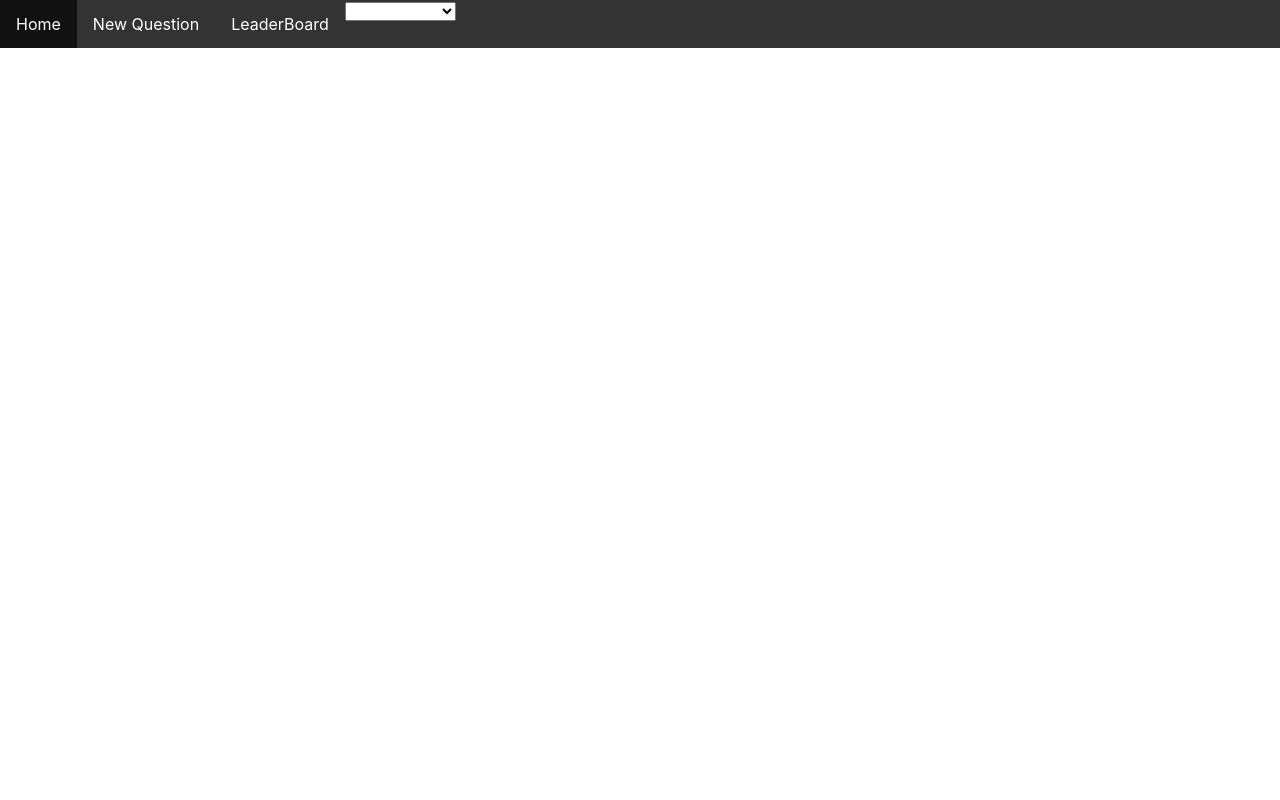
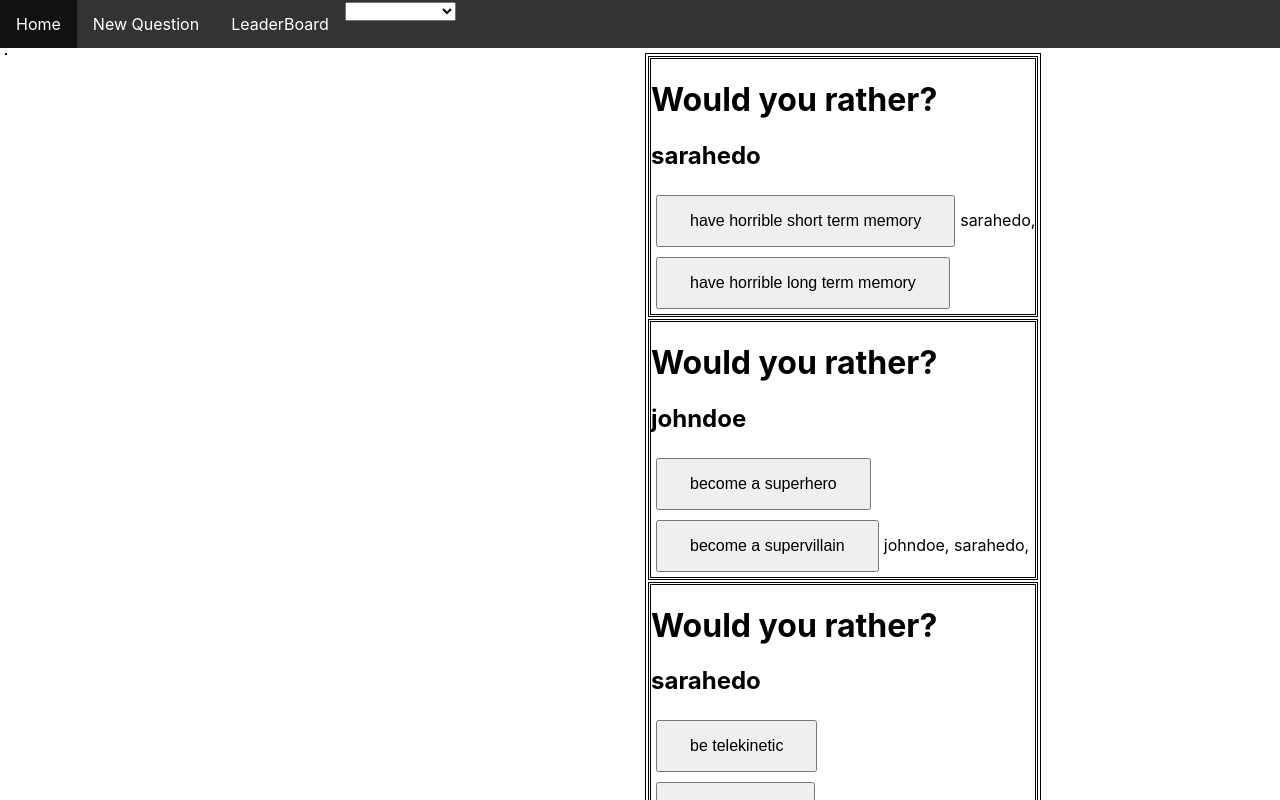
Before and after one commit to ms10596/would-you-rather, a React (Create React App) app: page / in a window 1280 px wide. Shown: the top 800 px of the page. Built offline with nearby package versions, Linux system fonts and the light colour scheme.

Commit message:
two sided tables

```diff
--- a/src/App.css
+++ b/src/App.css
@@ -89,3 +89,25 @@ li a {
 li a:hover {
     background-color: #111;
 }
+
+* {
+    box-sizing: border-box;
+}
+
+
+/* Create a two-column layout */
+
+.column {
+    float: left;
+    width: 50%;
+    padding: 5px;
+}
+
+
+/* Clearfix (clear floats) */
+
+.row::after {
+    content: "";
+    clear: both;
+    display: table;
+}
--- a/src/App.js
+++ b/src/App.js
@@ -18,21 +18,22 @@ export default function App() {
 
   useEffect(() => {
     _getUsers().then(res => setUsers(res))
-      _getQuestions().then(res => setQuestions(res))
+    _getQuestions().then(res => setQuestions(res))
   }, [])
-  console.log(users, questions)
+
+
   return (
     <Router>
       <Navbar setCurrentUser={setCurrentUser} />
       <Switch>
         <Route exact path="/">
-          <Home currentUser={currentUser} />
+          <Home currentUser={currentUser} questions={questions}/>
         </Route>
         <Route exact path="/new-question">
           <NewQuestion currentUser={currentUser} />
         </Route>
-        <Route exact path="/leaderboard">
-          <LeaderBoard />
+        <Route exact path="/leaderboard" >
+          <LeaderBoard users={users}/>
         </Route>
       </Switch>
     </Router>
--- a/src/Home.js
+++ b/src/Home.js
@@ -1,12 +1,26 @@
 import './App.css'
-
-export default function Home() {
+import Question from "./Question"
+export default function Home({ currentUser, questions }) {
+  let answeredQuestions = Object.entries(questions).filter(row => row[1]["optionOne"]["votes"].includes(currentUser) || row[1]["optionTwo"]["votes"].includes(currentUser))
+  let unansweredQuestions = Object.entries(questions).filter(row => !row[1]["optionOne"]["votes"].includes(currentUser) && !row[1]["optionTwo"]["votes"].includes(currentUser))
 
 
-
-    return (
-    <div>
-
-    </div>
+  return (
+    <div className="row">
+      <div className="column">
+        <table>
+          {answeredQuestions.map(
+            row => <tr><td><Question question={row[1]} /></td></tr>
+          )}
+        </table>
+        </div>
+        <div className="column">
+          <table>
+            {unansweredQuestions.map(
+              row => <tr><td><Question question={row[1]} /></td></tr>
+            )}
+          </table>
+        </div>
+      </div>
   );
 }
--- a/src/LeaderBoard.js
+++ b/src/LeaderBoard.js
@@ -1,21 +1,12 @@
-import { _getUsers } from "./_DATA"
-import { useEffect, useState } from 'react'
 import User from './User'
 
-export default function LeaderBoard() {
-  const [users, setUsers] = useState([])
-
-  useEffect(() => {
-    _getUsers()
-      .then(res => Object.keys(res).map(a => res[a]))
-      .then(res => res.sort((a, b) => (Object.keys(b["answers"]).length+b["questions"].length) -
-      (Object.keys(a["answers"]).length+a["questions"].length)))
-      .then(res => setUsers(res))
-  }, [users])
+export default function LeaderBoard({ users }) {
+  const users_list = Object.keys(users).map(a => users[a])
+  users_list.sort((a, b) => (Object.keys(b["answers"]).length + b["questions"].length) -(Object.keys(a["answers"]).length + a["questions"].length))
 
   return (
     <table>
-      {users.map(
+      {users_list.map(
         user => (<User key={user.name} user={user} />)
       )}
     </table>
```
